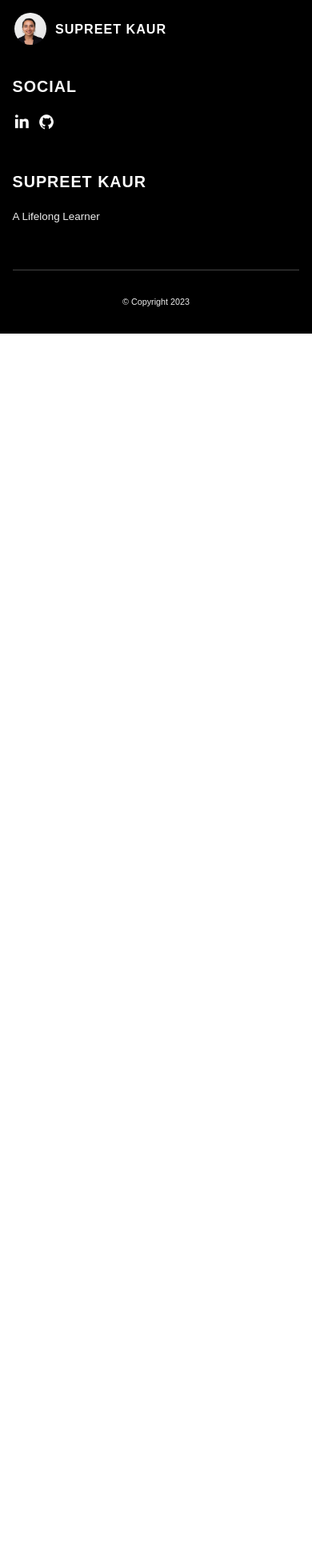
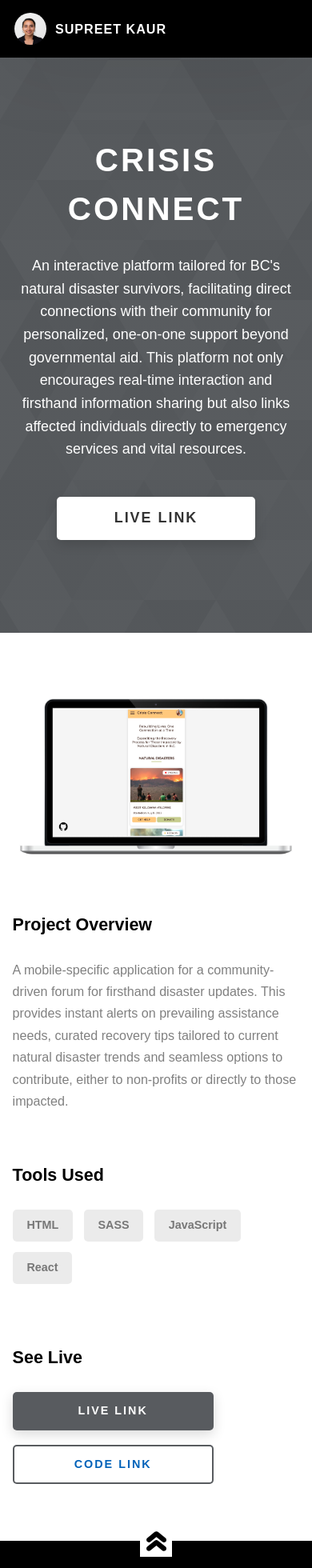
Before and after one commit to isupreetk/portfolio-website, a React (Create React App) app: page /project/9 in a window 390 px wide. Shown: the top 1960 px of the page at 80% size. Before the commit the page ends 844 px from the top, so only its background shows below. Built offline with nearby package versions, Linux system fonts and the light colour scheme.

Commit message:
added crisis connect to project list

```diff
--- a/src/App.jsx
+++ b/src/App.jsx
@@ -10,6 +10,7 @@ import ProjectPageMealIdeaGenerator from './pages/ProjectPage/MealIdeaGenerator/
 import ProjectPageBandSite from "./pages/ProjectPage/BandSite/ProjectPageBandSite";
 import ProjectPageTravelSite from './pages/ProjectPage/TravelSite/ProjectPageTravelSite';
 import ProjectPageCoffeeShop from './pages/ProjectPage/CoffeeShop/ProjectPageCoffeeShop';
+import ProjectPageCrisisConnect from './pages/ProjectPage/CrisisConnect/ProjectPageCrisisConnect';
 import Footer from './components/Footer/Footer';
 
 function App() {
@@ -27,7 +28,7 @@ function App() {
         <Route path="/project/6" element={<ProjectPageBandSite />} />
         <Route path="/project/7" element={<ProjectPageTravelSite />} />
         <Route path="/project/8" element={<ProjectPageCoffeeShop />} />
-
+        <Route path="/project/9" element={<ProjectPageCrisisConnect />} />
 
       </Routes>
 
--- a/src/components/About/About.jsx
+++ b/src/components/About/About.jsx
@@ -30,7 +30,7 @@ function About() {
                 On the personal front - I find peace in painting, dancing and traveling to explore new places.
               </p>
               <p class="about__content-details-para">
-              Please feel free to reach out if you have any questions or would like to work together!
+              Please feel free to reach out on <a target="_blank" rel="noreferrer" href="https://www.linkedin.com/in/kaur-supreet/"><strong>LinkedIn</strong></a> if you have any questions or would like to collaborate!
               {/* Feel free to
                 <strong> contact</strong> me here. */}
               </p>
--- /dev/null
+++ b/src/components/ProjectDetails/CrisisConnect/ProjectDetailsCrisisConnect.jsx
@@ -0,0 +1,57 @@
+import "./ProjectDetailsCrisisConnect.scss";
+import ProjectScreenCrisisConnect from "../../../assets/images/project-screen-crisis-connect.jpeg";
+
+function ProjectDetailsCrisisConnect() {
+    return (
+        <>
+            <section class="project-details">
+                <div class="main-container">
+                    <div class="project-details__content">
+                        <div class="project-details__showcase-img-cont">
+                            <img
+                                src={ProjectScreenCrisisConnect}
+                                alt="Project Screen"
+                                class="project-details__showcase-img"
+                            />
+                        </div>
+                        <div class="project-details__content-main">
+                            <div class="project-details__desc">
+                                <h3 class="project-details__content-title">Project Overview</h3>
+                                <p class="project-details__desc-para">
+                                A mobile-specific application for a community-driven forum for firsthand disaster updates. This provides instant alerts on prevailing assistance needs, curated recovery tips tailored to current natural disaster trends and seamless options to contribute, either to non-profits or directly to those impacted.
+                                </p>
+                            </div>
+                            <div class="project-details__tools-used">
+                                <h3 class="project-details__content-title">Tools Used</h3>
+                                <div class="skills">
+                                    <div class="skills__skill">HTML</div>
+                                    <div class="skills__skill">SASS</div>
+                                    <div class="skills__skill">JavaScript</div>
+                                    <div class="skills__skill">React</div>
+                                </div>
+                            </div>
+                            <div class="project-details__links">
+                                <h3 class="project-details__content-title">See Live</h3>
+                                <a
+                                    href="https://supreet-kaur-crisis-connect.netlify.app/"
+                                    class="btn btn--med btn--theme project-details__links-btn"
+                                    target="_blank" rel="noreferrer"
+                                >Live Link</a
+                                >
+                                <a
+                                    href="https://github.com/isupreetk/crisis-response.git"
+                                    class="btn btn--med btn--theme-inv project-details__links-btn"
+                                    target="_blank" rel="noreferrer"
+                                >Code Link</a
+                                >
+                            </div>
+                        </div>
+                    </div>
+                </div>
+            </section>
+
+        </>
+    );
+}
+
+export default ProjectDetailsCrisisConnect;
--- /dev/null
+++ b/src/components/ProjectDetails/CrisisConnect/ProjectDetailsCrisisConnect.scss
@@ -0,0 +1,90 @@
+.project-details__content {
+    padding: 8rem 0;
+    max-width: 90rem;
+    margin: auto;
+}
+
+.project-details__content-title {
+    font-weight: 700;
+    font-size: 2.8rem;
+    margin-bottom: 3rem;
+}
+
+@media only screen and (max-width: 37.5em) {
+    .project-details__content-title {
+        font-size: 2.4rem;
+    }
+}
+
+.project-details__showcase-img-cont {
+    width: 100%;
+    margin-bottom: 6rem;
+}
+
+.project-details__showcase-img {
+    width: 100%;
+}
+
+.project-details__content-main {
+    width: 100%;
+    max-width: 70rem;
+    margin: auto;
+}
+
+.project-details__desc {
+    margin: 0 0 7rem 0;
+}
+
+.project-details__desc-para {
+    font-size: 1.8rem;
+    line-height: 1.7;
+    color: grey;
+    margin-bottom: 2rem;
+}
+
+.project-details__tools-used {
+    margin: 0 0 7rem 0;
+}
+
+.project-details__tools-used-list {
+    display: flex;
+    flex-wrap: wrap;
+}
+
+.project-details__tools-used-item {
+    padding: 1rem 2rem;
+    margin-bottom: 1.5rem;
+    margin-right: 1.5rem;
+    font-size: 1.6rem;
+    background: rgba(153, 153, 153, 0.2);
+    border-radius: 5px;
+    font-weight: 600;
+    color: #777;
+}
+
+.project-details__links {
+    margin: 0 0;
+}
+
+.project-details__links-btn {
+    margin-right: 2rem;
+}
+
+@media only screen and (max-width: 37.5em) {
+    .project-details__links-btn {
+        margin-right: 0;
+        width: 70%;
+        margin-bottom: 2rem;
+        text-align: center;
+    }
+}
+
+.project-details__links-btn:last-child {
+    margin: 0;
+}
+
+@media only screen and (max-width: 37.5em) {
+    .project-details__links-btn:last-child {
+        margin: 0;
+    }
+}
--- /dev/null
+++ b/src/components/ProjectHero/CrisisConnect/ProjectHeroCrisisConnect.jsx
@@ -0,0 +1,23 @@
+import "./ProjectHeroCrisisConnect.scss";
+
+function ProjectHeroCrisisConnect() {
+    return (
+        <>
+        <section class="project-cs-hero">
+      <div class="project-cs-hero__content">
+        <h1 class="heading-primary">Crisis Connect</h1>
+        <div class="project-cs-hero__info">
+          <p class="text-primary">
+          An interactive platform tailored for BC's natural disaster survivors, facilitating direct connections with their community for personalized, one-on-one support beyond governmental aid. This platform not only encourages real-time interaction and firsthand information sharing but also links affected individuals directly to emergency services and vital resources.
+          </p>
+        </div>
+        <div class="project-cs-hero__cta">
+          <a href="https://supreet-kaur-crisis-connect.netlify.app/" class="btn btn--bg" target="_blank" rel="noreferrer">Live Link</a>
+        </div>
+      </div>
+    </section>
+        </>
+    )
+}
+
+export default ProjectHeroCrisisConnect;
--- /dev/null
+++ b/src/components/ProjectHero/CrisisConnect/ProjectHeroCrisisConnect.scss
@@ -0,0 +1,40 @@
+.project-cs-hero {
+    color: #fff;
+    background: linear-gradient(to right, rgba(47, 51, 55, 0.8), rgba(47, 51, 55, 0.8)), url("../../../assets/icons/common-bg.svg");
+    background-size: cover;
+    background-position: center;
+    position: relative;
+}
+
+@media only screen and (max-width: 37.5em) {
+    .project-cs-hero {
+        height: unset;
+        min-height: unset;
+    }
+}
+
+.project-cs-hero__content {
+    padding: 25rem 0 17rem 0;
+    max-width: 90rem;
+    width: 92%;
+    margin: auto;
+}
+
+@media only screen and (max-width: 37.5em) {
+    .project-cs-hero__content {
+        padding: 19rem 0 13rem 0;
+        margin: auto;
+        position: static;
+        transform: translate(0, 0);
+    }
+}
+
+.project-cs-hero__info {
+    margin: 3rem auto 0 auto;
+    max-width: 80rem;
+}
+
+.project-cs-hero__cta {
+    margin-top: 5rem;
+    text-align: center;
+}
--- /dev/null
+++ b/src/pages/ProjectPage/CrisisConnect/ProjectPageCrisisConnect.jsx
@@ -0,0 +1,14 @@
+import ProjectHeroCrisisConnect from "../../../components/ProjectHero/CrisisConnect/ProjectHeroCrisisConnect";
+import ProjectDetailsCrisisConnect from "../../../components/ProjectDetails/CrisisConnect/ProjectDetailsCrisisConnect";
+
+
+function ProjectPageCrisisConnect() {
+    return (
+        <>
+            <ProjectHeroCrisisConnect />
+            <ProjectDetailsCrisisConnect />
+        </>
+    )
+}
+
+export default ProjectPageCrisisConnect;
```
Also changed, not shown: src/components/Projects/Projects.jsx (+50 -1 lines), src/assets/images/project-screen-crisis-connect.jpeg (added), 1 other file (tests, documents, lock files or other folders).
